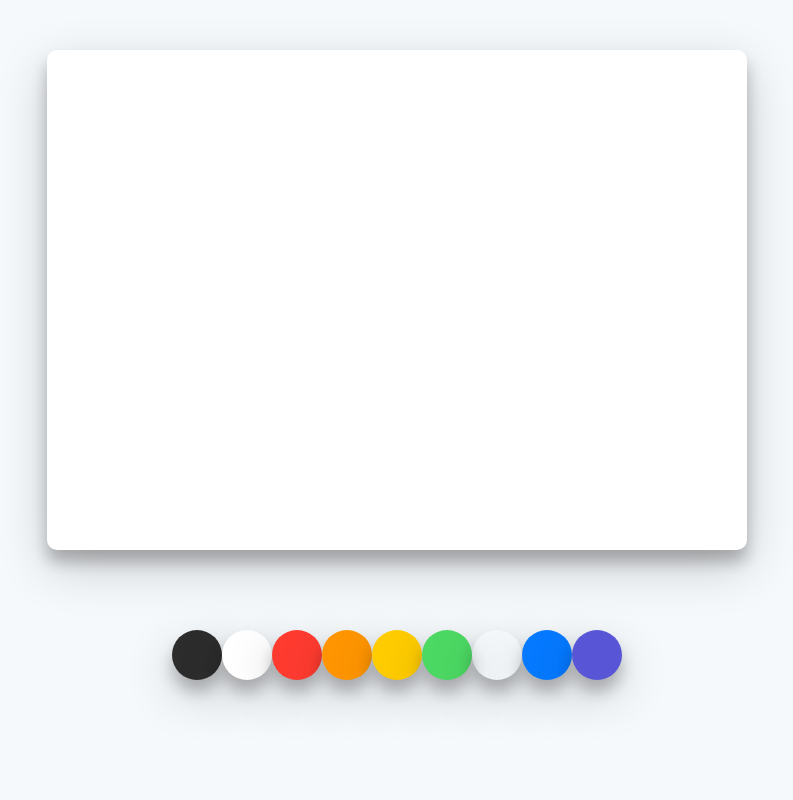
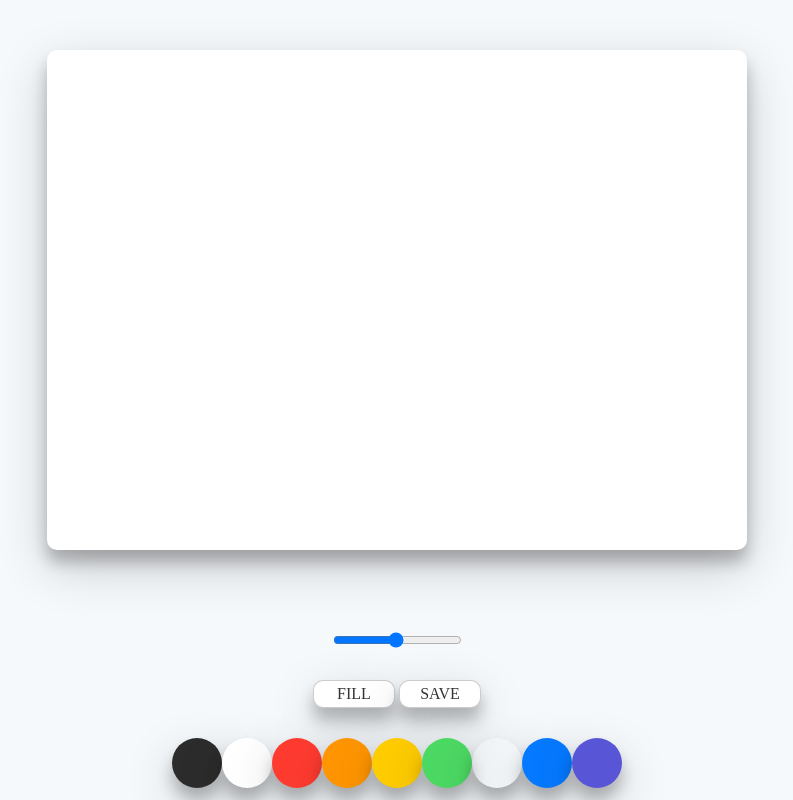
Before and after one commit to cogito1016/VanilaJavascript, a plain HTML site: page WebApp_PaintPanel/index.html in a window 1280 px wide. Shown: the whole page, without its empty margins (243-1036 px from the left). Drawn offline with Linux system fonts and the light colour scheme.

Commit message:
Control button and range input element

```diff
--- a/WebApp_PaintPanel/index.html
+++ b/WebApp_PaintPanel/index.html
@@ -8,6 +8,15 @@
 <body>
     <canvas id="jsCanvas" class="canvas"></canvas>
     <div class="controls">
+        <div class="controls_range">
+            <input type="range" id="jsRange" min="0.1" max="5.0" value="2.5" step="0.1">
+        </div>
+
+        <div class="controls_btns">
+            <button id="jsMode">FILL</button>
+            <button id="jsSave">SAVE</button>
+        </div>
+
         <div class="controls_colors" id="jsColors">
             <div class="controls_color" style="background-color: #2c2c2c;"></div>
             <div class="controls_color" style="background-color: white;"></div>
--- a/WebApp_PaintPanel/styles.css
+++ b/WebApp_PaintPanel/styles.css
@@ -18,6 +18,31 @@ body {
 
 .controls {
     margin-top: 80px;
+    display: flex;
+    flex-direction: column;
+    align-items: center;
+
+}
+
+.controls .controls_btns {
+    margin-bottom: 30px;
+}
+
+.controls_btns button{
+    all:unset;
+    cursor: pointer;
+    background-color: white;
+    padding:5px 0px ;
+    width:80px;
+    text-align: center;
+    border-radius: 10px;
+    box-shadow: 0 12px 15px 0 rgba(0, 0, 0, 0.24), 0 17px 50px 0 rgba(0, 0, 0, 0.19);
+    border:1px solid rgba(0,0,0,0.2);
+    color: rgba(0, 0, 0, 0.8);
+}
+
+.controls_btns button:active{
+    transform: scale(.9);
 }
 
 .controls .controls_colors{
@@ -37,3 +62,6 @@ body {
     cursor: pointer;
     box-shadow: 0 12px 15px 0 rgba(0, 0, 0, 0.24), 0 17px 50px 0 rgba(0, 0, 0, 0.19);
 }
+.controls .controls_range{
+    margin-bottom: 30px;
+}
```
